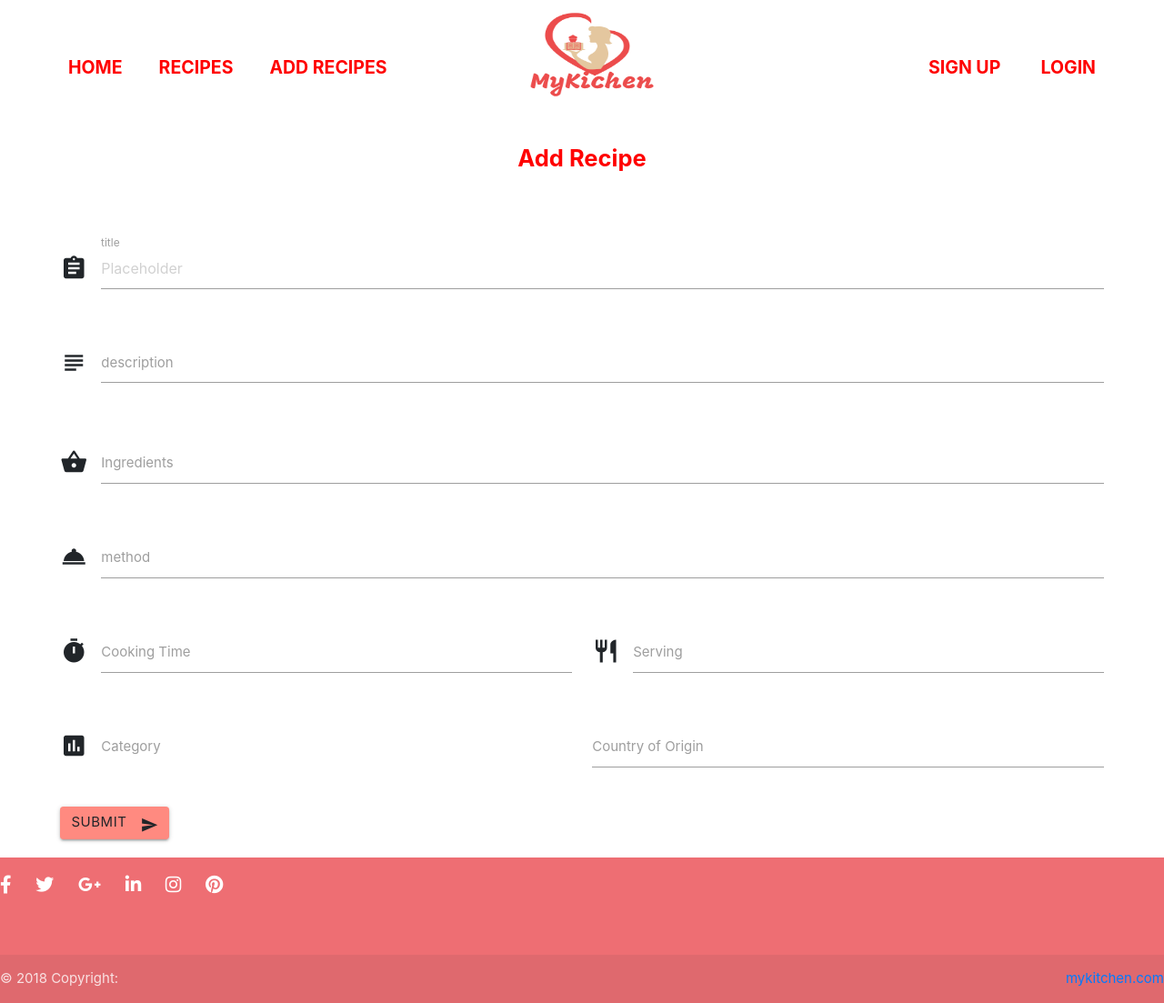
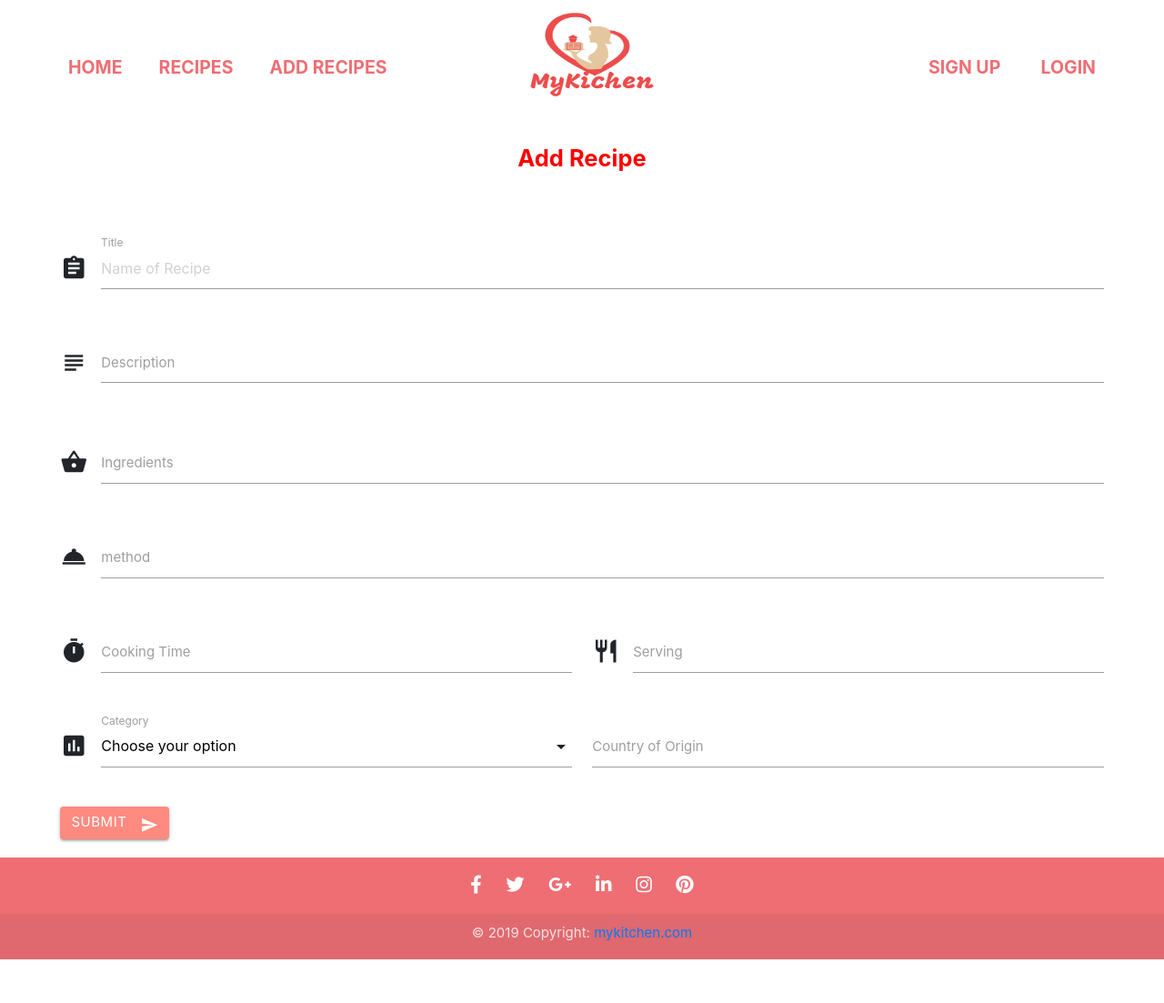
Before and after one commit to TapiwaDivine/mykitchen, a Flask app: page /add_recipe in a window 1280 px wide. Shown: the whole page at 91% size. After the commit the page ends 1055 px from the top, so only its background shows below. Run offline with Flask 2, Linux system fonts and the light colour scheme; data that the repository does not hold is empty; some libraries are stand-ins or nearby versions.

Commit message:
add Insert recipe route

```diff
--- a/app.py
+++ b/app.py
@@ -26,7 +26,15 @@ def home():
 
 @app.route('/add_recipe')
 def add_recipe():
-    return render_template('add_recipe.html')
+    return render_template('add_recipe.html',
+                            categories=mongo.db.Categories.find())
+
+@app.route('/insert_recipe', methods=['POST'])
+def insert_recipe():
+    recipes = mongo.db.recipes
+    recipes.insert_one(request.form.to_dict())
+    return redirect(url_for('home'))
+
 
 
 if __name__ == '__main__':
--- a/static/css/styles.css
+++ b/static/css/styles.css
@@ -23,7 +23,7 @@
 .inner_nav_menu ul li:nth-child(3) {float: left}
 
 .inner_nav_menu ul li a{
-    color: #FF0000;
+    color: #ee6e73;
     font-size: 1.3rem;
     font-weight: 700;
     text-transform: uppercase;
@@ -32,6 +32,10 @@
     padding: 10px 20px;
 }
 
+.inner_nav_menu ul li a:active{
+    color: #fff;
+    background-color: #ee6e73;
+}
 .inner_nav_menu ul li a:hover{
     color: #000;
 }
--- a/templates/add_recipe.html
+++ b/templates/add_recipe.html
@@ -2,19 +2,19 @@
 <h4>Add Recipe</h4>
 <div class="container">
     <div class="row">
-        <form action="" method="POST" class="col s12">
+        <form action="{{ url_for('insert_recipe')}}" method="POST" class="col s12">
             <div class="row">
                 <div class="input-field col s12">
                     <i class="material-icons prefix">assignment</i>
-                    <input placeholder="Placeholder" id="title" type="text" class="validate">
-                    <label for="recipe_title">title</label>
+                    <input placeholder="Name of Recipe" id="title" type="text" class="validate">
+                    <label for="recipe_title">Title</label>
                 </div>
             </div>
             <div class="row">
                 <div class="input-field col s12">
                     <i class="material-icons prefix">subject</i>
                     <textarea name="description" id="description" class="materialize-textarea"></textarea>
-                    <label for="description">description</label>
+                    <label for="Recipe Description">Description</label>
                 </div>
             </div>
             <div class="row">
@@ -46,17 +46,11 @@
             <div class="row">
                 <div class="input-field col s6">
                     <i class="material-icons prefix">poll</i>
-                    <select multiple>
+                    <select multiple id="category" name="category_name">
                         <option value="" disabled selected>Choose your option</option>
-                        <option value="1">Baking</option>
-                        <option value="2">Dinner</option>
-                        <option value="3">Snack</option>
-                        <option value="4">Brunch</option>
-                        <option value="5">Lunch</option>
-                        <option value="6">Breakfast</option>
-                        <option value="7">Dessert</option>
-                        <option value="8">Main Dish</option>
-                        <option value="9">Side dish</option>
+                        {% for cat in categories %}
+                        <option value="{{cat.category_name}}">{{cat.category_name}}</option>
+                        {% endfor %}
                     </select>
                     <label>Category</label>
                 </div>
--- a/templates/base.html
+++ b/templates/base.html
@@ -6,8 +6,8 @@
     <!-- Materialize CSS -->
     <link rel="stylesheet" href="https://cdnjs.cloudflare.com/ajax/libs/materialize/1.0.0/css/materialize.min.css">
     <!-- Bootstrap CSS -->
-    <link rel="stylesheet" href="https://stackpath.bootstrapcdn.com/bootstrap/4.3.1/css/bootstrap.min.css" integrity="sha384-ggOyR0iXCbMQv3Xipma34MD+dH/1fQ784/j6cY/iJTQUOhcWr7x9JvoRxT2MZw1T" crossorigin="anonymous">
-    <!--font awesome-->
+    <link rel="stylesheet" href="https://maxcdn.bootstrapcdn.com/bootstrap/4.0.0/css/bootstrap.min.css" integrity="sha384-Gn5384xqQ1aoWXA+058RXPxPg6fy4IWvTNh0E263XmFcJlSAwiGgFAW/dAiS6JXm" crossorigin="anonymous">
+    <!-- fontawesome -->
     <link rel="stylesheet" href="https://use.fontawesome.com/releases/v5.8.2/css/all.css" integrity="sha384-oS3vJWv+0UjzBfQzYUhtDYW+Pj2yciDJxpsK1OYPAYjqT085Qq/1cq5FLXAZQ7Ay" crossorigin="anonymous">
     <!-- Required meta tags -->
     <meta charset="utf-8">
@@ -22,7 +22,7 @@
         </div>
         <div class="inner_nav_menu">
             <ul>
-                <li><a href="#">Home</a></li>
+                <li class="active"><a href="{{url_for('home')}}">Home</a></li>
                 <li><a href="#">Recipes</a></li>
                 <li><a href="{{url_for('add_recipe')}}">Add Recipes</a></li>
                 <li><a href="#">Sign up</a></li>
@@ -37,12 +37,8 @@
     <footer class="page-footer font-small danger">
         <!-- Grid row-->
         <div class="row">
-
             <!-- Grid column -->
-            <div class="col-md-12">
-
-                <div class="mb-5 flex-center">
-
+            <div class="col-md-12" style="text-align: center">
                 <!-- Facebook -->
                 <a class="fb-ic">
                     <i class="fab fa-facebook-f fa-lg white-text mr-4"> </i>
@@ -67,28 +63,23 @@
                 <a class="pin-ic">
                     <i class="fab fa-pinterest fa-lg white-text"> </i>
                   </a>
-
-                </div>
-
             </div>
             <!-- Grid column -->
         </div>
         <!-- Grid row-->
 
         <!-- Copyright -->
-        <div class="footer-copyright text-center py-3">© 2018 Copyright:
+        <div class="footer-copyright text-center" style="display: block">© 2019 Copyright:
             <a href="#">mykitchen.com</a>
         </div>
         <!-- Copyright -->
     </footer>
     <!-- Footer -->
 <!--Materialize jquery and javascript-->
+<script src="https://cdnjs.cloudflare.com/ajax/libs/jquery/3.2.1/jquery.min.js"></script>
 <script src="https://cdnjs.cloudflare.com/ajax/libs/materialize/1.0.0/js/materialize.min.js"></script>
-<script src="https://cdnjs.cloudflare.com/ajax/libs/jquery/3.2.1/jquery.min.js"></script>
+
 <!--Bootstrap Js and Jquery support-->
-<script src="https://code.jquery.com/jquery-3.3.1.slim.min.js" integrity="sha384-q8i/X+965DzO0rT7abK41JStQIAqVgRVzpbzo5smXKp4YfRvH+8abtTE1Pi6jizo" crossorigin="anonymous"></script>
-<script src="https://cdnjs.cloudflare.com/ajax/libs/popper.js/1.14.7/umd/popper.min.js" integrity="sha384-UO2eT0CpHqdSJQ6hJty5KVphtPhzWj9WO1clHTMGa3JDZwrnQq4sF86dIHNDz0W1" crossorigin="anonymous"></script>
-<script src="https://stackpath.bootstrapcdn.com/bootstrap/4.3.1/js/bootstrap.min.js" integrity="sha384-JjSmVgyd0p3pXB1rRibZUAYoIIy6OrQ6VrjIEaFf/nJGzIxFDsf4x0xIM+B07jRM" crossorigin="anonymous"></script>
 <script type="text/javascript">
    $(document).ready(function() {
        $('select').formSelect();
--- a/templates/index.html
+++ b/templates/index.html
@@ -12,7 +12,7 @@
     <div class="card-deck">
         {% for recipe in recipes %}
             <div class="card" style="width: 18rem;">
-                <img src="static/images/Orange_buttermilk_muffinss.jpg" style="width: 100%; height: 200px;">
+                <img src="{{ recipe.picture }}" style="width: 100%; height: 200px;">
                 <div class="card-body">
                     <h5 class="card-title">{{ recipe.title }}</h5>
                     <p class="card-text">{{ recipe.description }}</p>
```
Also changed, not shown: static/images/Orange_buttermilk_muffinss.jpg (deleted), static/images/spaghetti_bol.jpg (deleted). Lines whose indentation alone changed are shown as unchanged.
